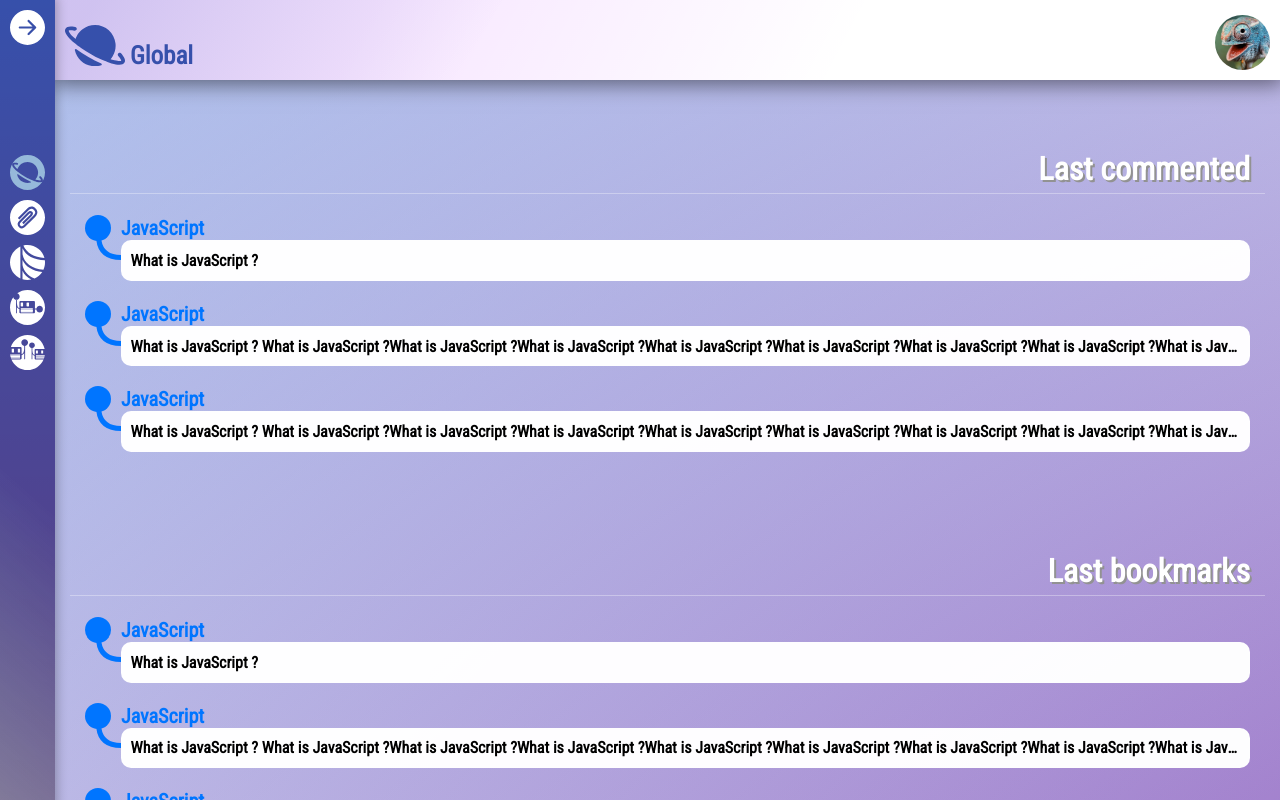
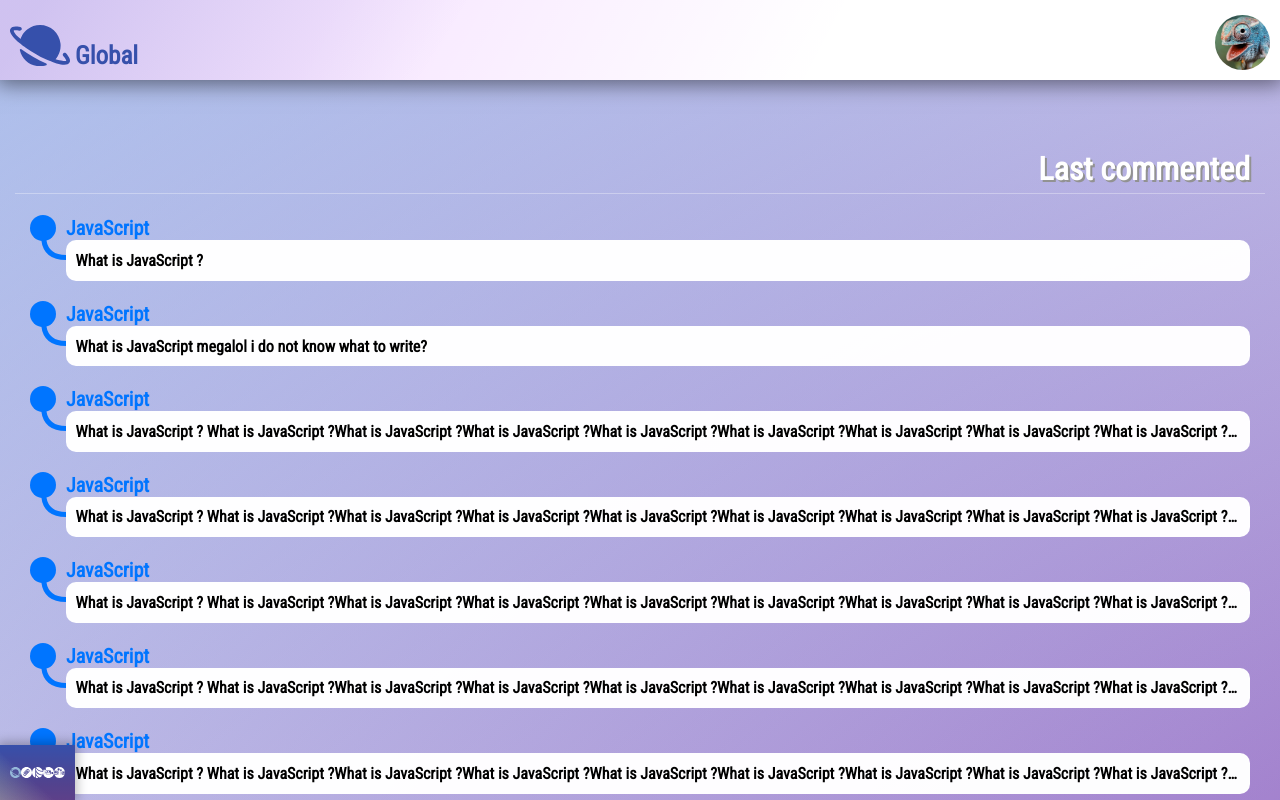
Before and after one commit to k-n-stack/stack-memento-ui-mobile-first, a React (Create React App) app: page / in a window 1280 px wide. Shown: the top 800 px of the page. Built offline with nearby package versions, Linux system fonts and the light colour scheme.

Commit message:
commit to repeare style

```diff
--- a/src/Modules/InterfaceLayout.css
+++ b/src/Modules/InterfaceLayout.css
@@ -96,6 +96,9 @@
 }
 
 .navigation-bottom-mobile-interface {
+  flex-direction: row;
+  width: 100vw;
+
   display: flex;
   justify-content: space-between;
   height: 35px;
@@ -111,7 +114,7 @@
 }
 
 @media screen and (orientation: landscape) {
-  .navigation-arrow-icon-container {
+  /* .navigation-arrow-icon-container {
     display: block;
     margin-bottom: 100px;
   }
@@ -121,14 +124,16 @@
     width: calc(100% - 55px);
     overflow: hidden;
     position: relative;
-    min-height: calc(100vh - 80px); /* DELTA TOP */
+    min-height: calc(100vh - 90px);
   }
 
   .navigation-layout-interface {
     flex-direction: row-reverse;
+    margin-bottom: calc(-100vh + 90px);
   }
 
   .navigation-bottom-mobile-interface {
+    box-sizing: border-box;
     position: absolute;
     left: 0px;
     flex-direction: column;
@@ -141,5 +146,10 @@
   .navigation-top-interface {
     flex-grow: 1;
     margin-left: 55px;
+    height: 90px;
   }
+
+  .navigation-top-interface::after {
+    height: 90px;
+  } */
 }
--- a/src/Modules/InterfaceLayout.js
+++ b/src/Modules/InterfaceLayout.js
@@ -45,9 +45,27 @@ const InterfaceLayout = (props) => {
     navContainer: {
       expand: {
         width: 250,
+        transition: {
+          width: {
+            type: "linear",
+          },
+        }
       },
       collapse: {
-        width: "auto",
+        width: "55px",
+        transition: {
+          width: {
+            type: "linear",
+          },
+        }
+      },
+    },
+    arrowIcon: {
+      expand: {
+        transform: "rotate(180deg)",
+      },
+      collapse: {
+        transform: "rotate(0deg)",
       },
     }
   }
@@ -147,16 +165,19 @@ const InterfaceLayout = (props) => {
             className="navigation-bottom-mobile-interface"
             initial={variants.navContainer.collapse}
             variants={variants.navContainer}
-            animate={expandNav ? 'expand' : 'collapse'}
+            animate={expandNav ? "expand" : "collapse"}
           >
-            <div
+            <motion.div
               className="navigation-arrow-icon-container"
               onClick={() => {
                 setExpandNav(!expandNav);
               }}
+              initial={variants.arrowIcon.collapse}
+              variants={variants.arrowIcon}
+              animate={expandNav ? "expand" : "collapse"}
             >
               <Icon icon="ArrowLeftCircle" iconColor="#FFFFFF"/>
-            </div>
+            </motion.div>
             <div onClick={() => alert("clicked")}>
               <Icon icon="Global" iconColor="#96B9DA"/>
             </div>
--- a/src/Modules/ThreadsCarousel.js
+++ b/src/Modules/ThreadsCarousel.js
@@ -32,6 +32,7 @@ const ThreadCarousel = (props) => {
     return threads.map((value, index) => {
       return (
         <motion.div
+          className="thread-group-element"
           style={{opacity: 0.4}}
           animate={{opacity: index === selectedThread - 1 ? 1 : 0.4}}
         >
--- a/src/Ressources/Static/fakeData.json
+++ b/src/Ressources/Static/fakeData.json
@@ -40,6 +40,69 @@
           "bookmarks": [
             {
               "title": "What is JavaScript ?"
+            }
+          ]
+        },
+        {
+          "name": "JavaScript",
+          "color": "#0075FF",
+          "bookmarks": [
+            {
+              "title": "What is JavaScript megalol i do not know what to write?"
+            }
+          ]
+        },
+        {
+          "name": "JavaScript",
+          "color": "#0075FF",
+          "bookmarks": [
+            {
+              "title": "What is JavaScript ? What is JavaScript ?What is JavaScript ?What is JavaScript ?What is JavaScript ?What is JavaScript ?What is JavaScript ?What is JavaScript ?What is JavaScript ?What is JavaScript ?"
+            }
+          ]
+        },
+        {
+          "name": "JavaScript",
+          "color": "#0075FF",
+          "bookmarks": [
+            {
+              "title": "What is JavaScript ? What is JavaScript ?What is JavaScript ?What is JavaScript ?What is JavaScript ?What is JavaScript ?What is JavaScript ?What is JavaScript ?What is JavaScript ?What is JavaScript ?"
+            }
+          ]
+        },
+        {
+          "name": "JavaScript",
+          "color": "#0075FF",
+          "bookmarks": [
+            {
+              "title": "What is JavaScript ? What is JavaScript ?What is JavaScript ?What is JavaScript ?What is JavaScript ?What is JavaScript ?What is JavaScript ?What is JavaScript ?What is JavaScript ?What is JavaScript ?"
+            }
+          ]
+        },
+        {
+          "name": "JavaScript",
+          "color": "#0075FF",
+          "bookmarks": [
+            {
+              "title": "What is JavaScript ? What is JavaScript ?What is JavaScript ?What is JavaScript ?What is JavaScript ?What is JavaScript ?What is JavaScript ?What is JavaScript ?What is JavaScript ?What is JavaScript ?"
+            }
+          ]
+        },
+        {
+          "name": "JavaScript",
+          "color": "#0075FF",
+          "bookmarks": [
+            {
+              "title": "What is JavaScript ? What is JavaScript ?What is JavaScript ?What is JavaScript ?What is JavaScript ?What is JavaScript ?What is JavaScript ?What is JavaScript ?What is JavaScript ?What is JavaScript ?"
+            }
+          ]
+        },
+        {
+          "name": "JavaScript",
+          "color": "#0075FF",
+          "bookmarks": [
+            {
+              "title": "What is JavaScript ? What is JavaScript ?What is JavaScript ?What is JavaScript ?What is JavaScript ?What is JavaScript ?What is JavaScript ?What is JavaScript ?What is JavaScript ?What is JavaScript ?"
             }
           ]
         },
```
Also changed, not shown: src/Modules/ThreadsCarousel.css (+16 -0 lines), src/Views/Global.css (+18 -0 lines).
